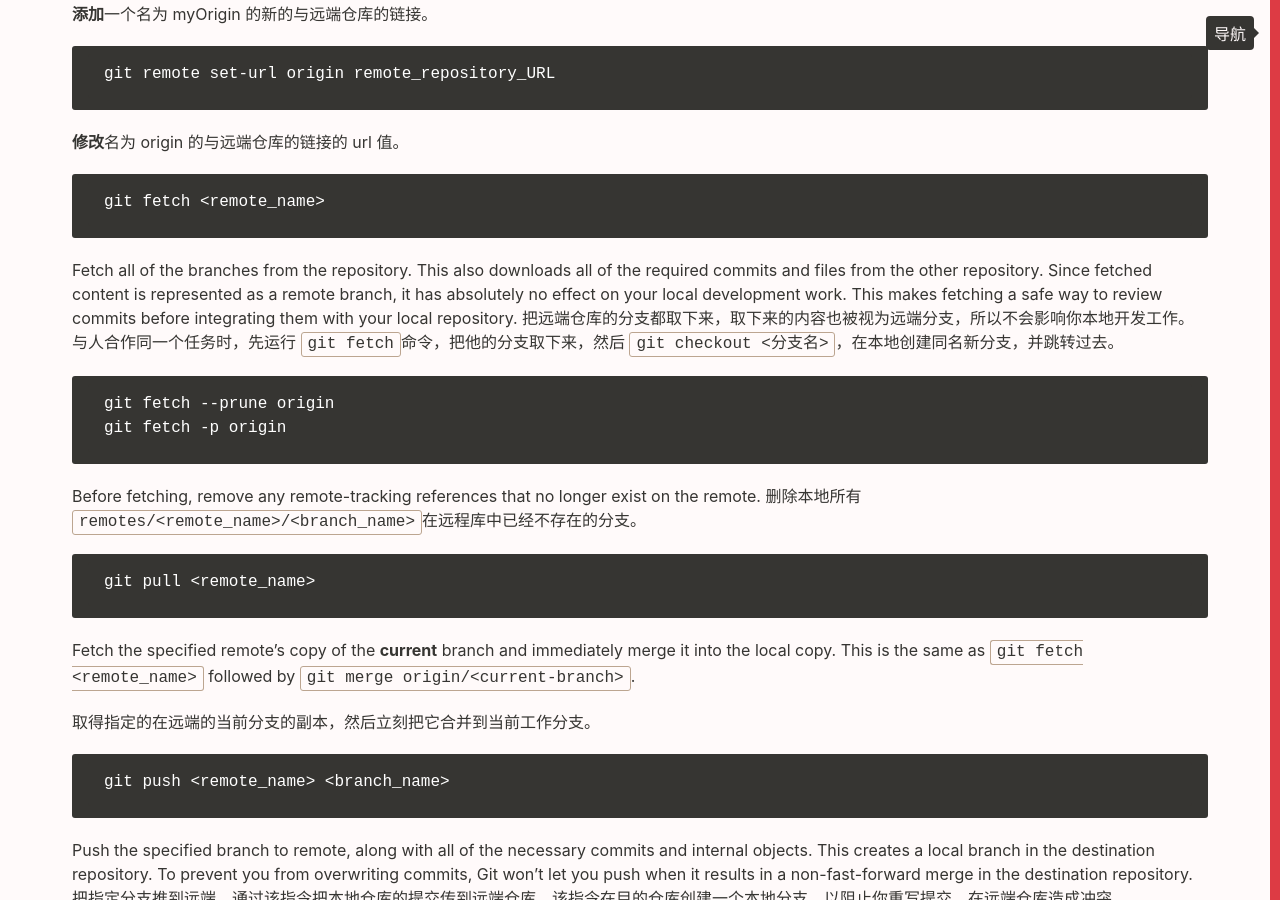
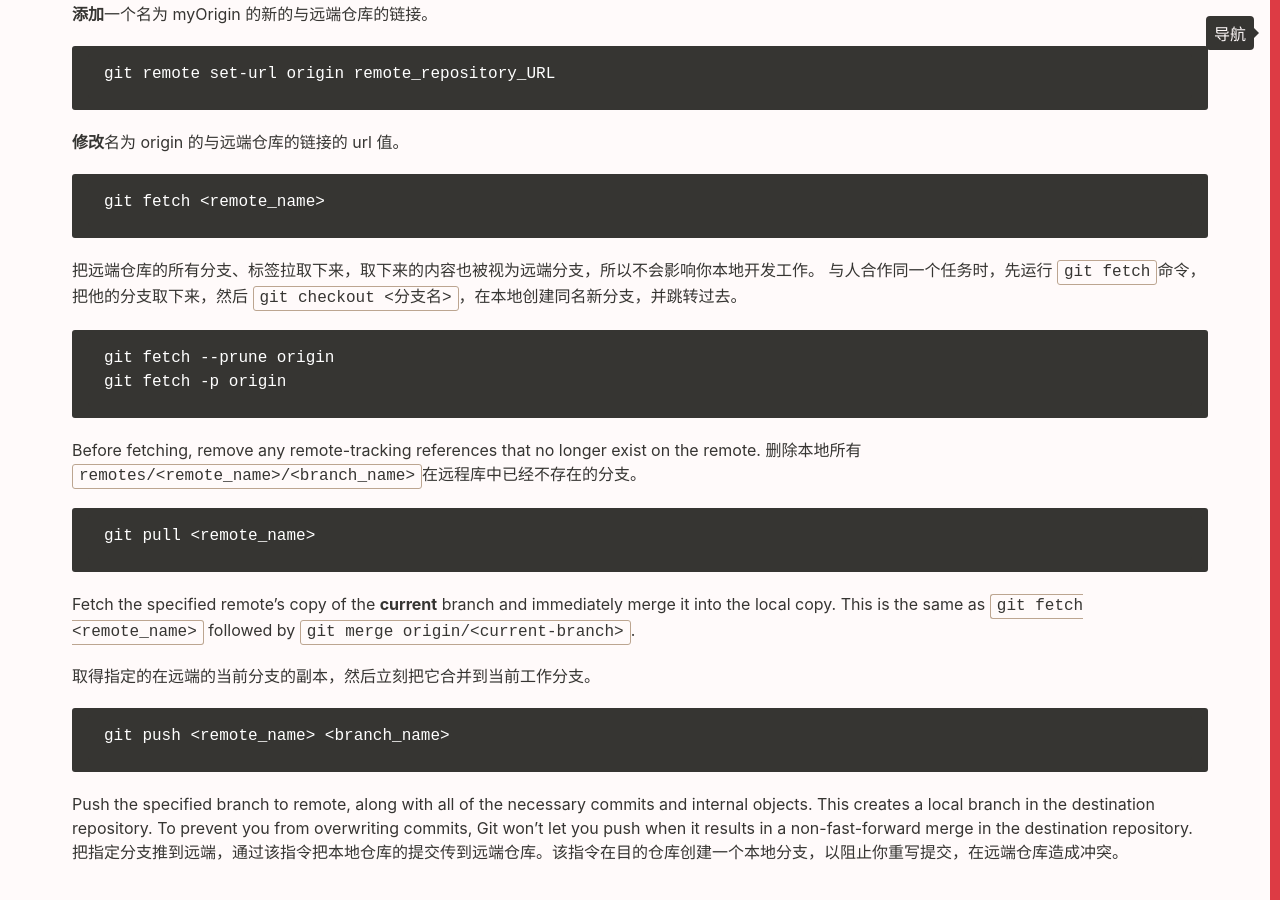
Before and after one commit to Vivi-wu/dive-into-web, a Jekyll site: the page built from _posts/2014-04-04-Git-commands.markdown, in a window 1280 px wide and 900 px high, scrolled down 7672 px. Built offline with Jekyll 4.4.1, drawn with Linux system fonts in a browser that asks for light colours.

Commit message:
update blog for git

```diff
--- a/_posts/2014-04-04-Git-commands.markdown
+++ b/_posts/2014-04-04-Git-commands.markdown
@@ -248,7 +248,7 @@ List the remote connections you have to other repositories. 列出所有与其
 
     git fetch <remote_name>
 
-Fetch all of the branches from the repository. This also downloads all of the required commits and files from the other repository. Since fetched content is represented as a remote branch, it has absolutely no effect on your local development work. This makes fetching a safe way to review commits before integrating them with your local repository.  把远端仓库的分支都取下来，取下来的内容也被视为远端分支，所以不会影响你本地开发工作。
+把远端仓库的所有分支、标签拉取下来，取下来的内容也被视为远端分支，所以不会影响你本地开发工作。
 与人合作同一个任务时，先运行 `git fetch`命令，把他的分支取下来，然后 `git checkout <分支名>`，在本地创建同名新分支，并跳转过去。
 
     git fetch --prune origin
```
